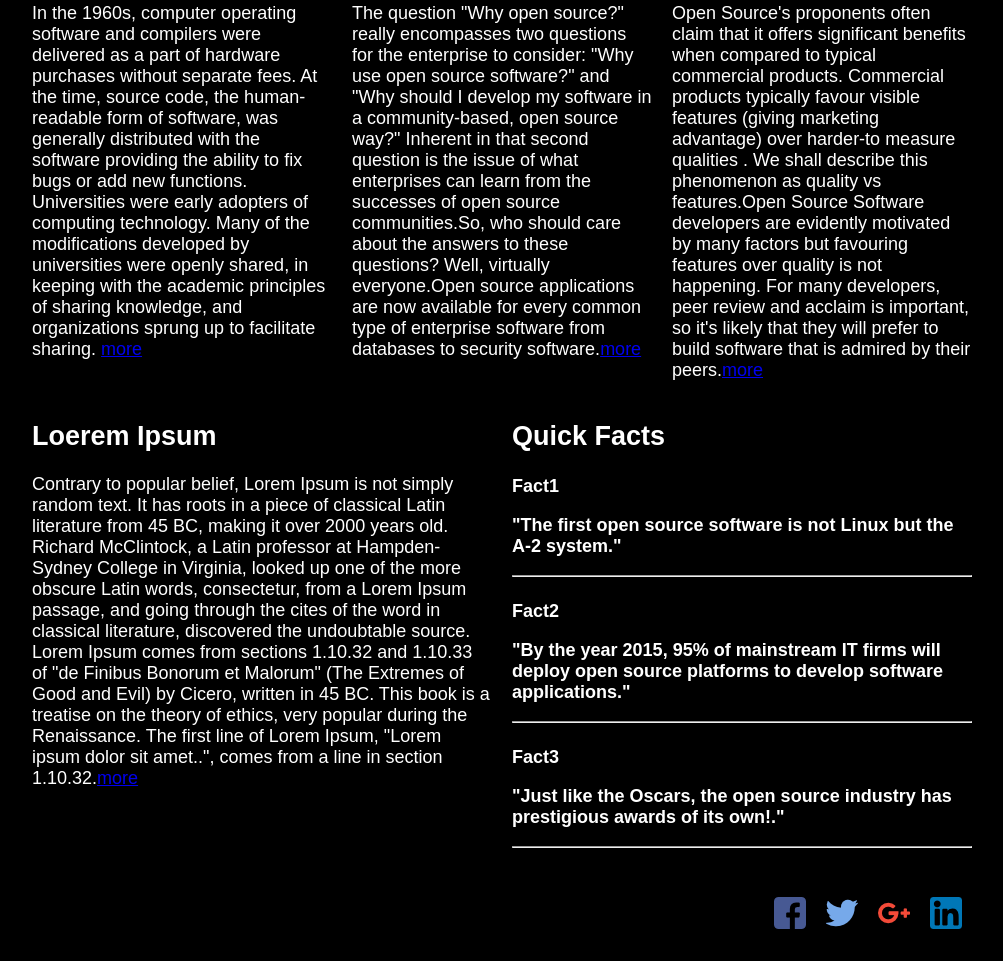
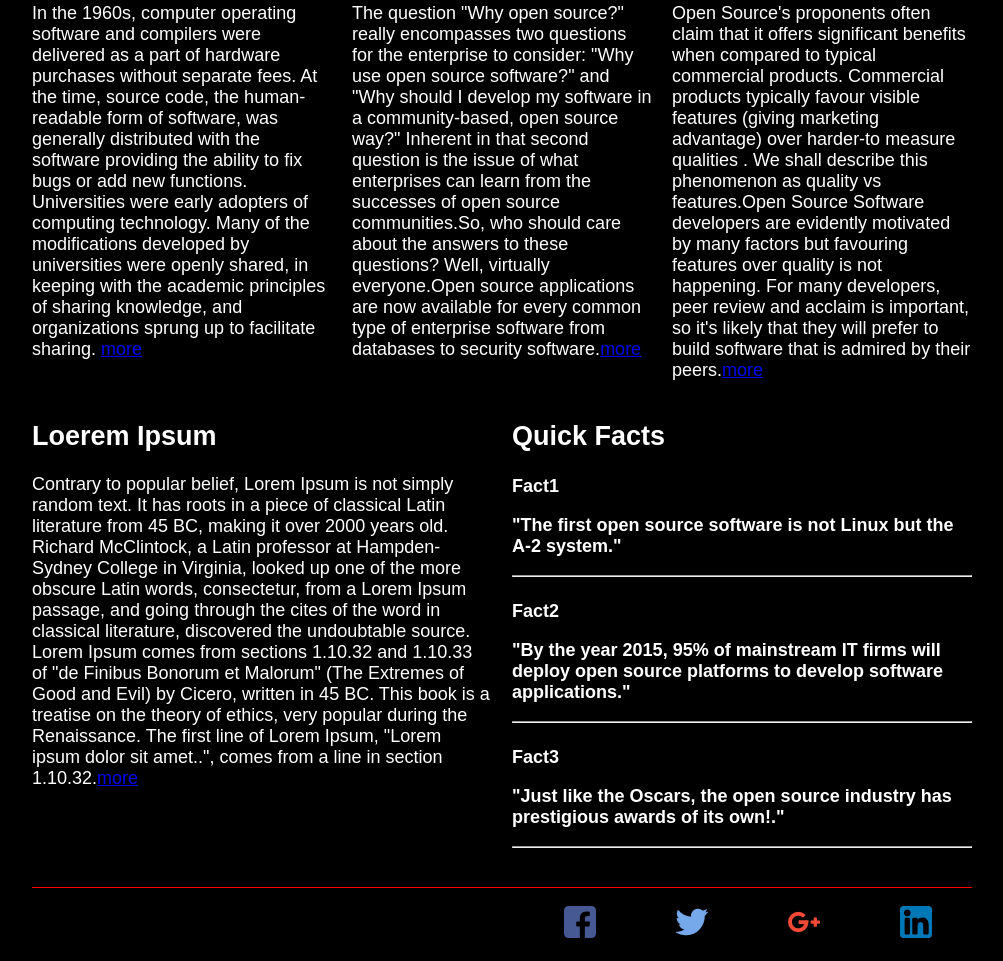
Before and after one commit to nithie/Assignment-1, a plain HTML site: page index.html in a window 1280 px wide. Shown: the part 879-1840 px from the top of the page, without its empty margins (138-1141 px from the left). Drawn offline with Linux system fonts and the light colour scheme.

Commit message:
cleared issues

```diff
--- a/css/first_website.css
+++ b/css/first_website.css
@@ -85,20 +85,20 @@ h4>p{
 }
 
 .quick-facts > article{
-	margin-bottom: 1px solid green;
+	margin-bottom: 1px solid white;
 }
 .quick-facts{
 	margin-bottom: 0px;
 }
 
 footer{
-	margin-top: 1px solid red;
+	border-top: 1px solid red;
 	margin-top: 30px;
 }
 
 footer>figure{
 	float: right;
-	margin:10px;
+	margin-top:30px 0px 0px 0px;
 	display:inline-block;
 	padding:0em;
 }
```
